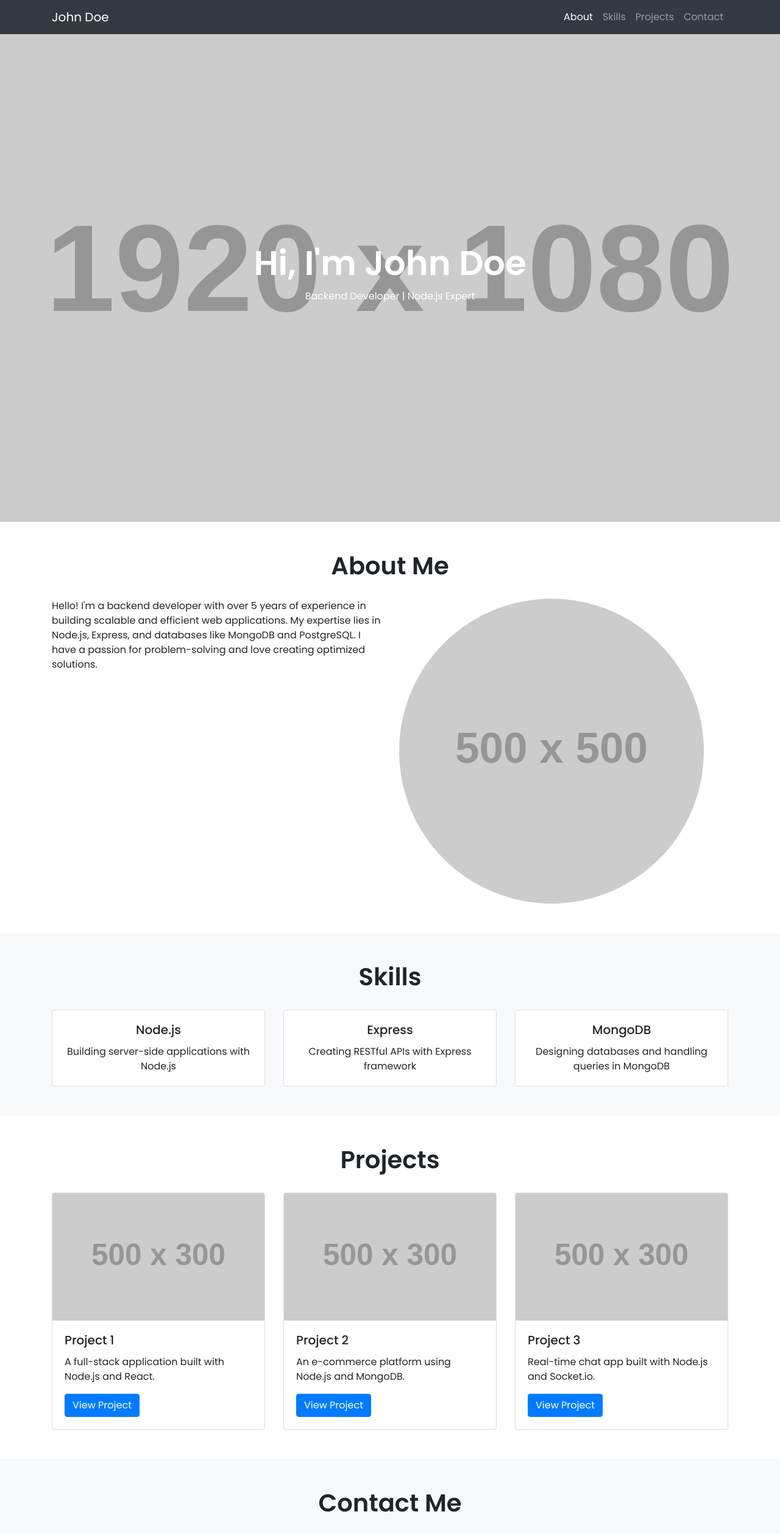
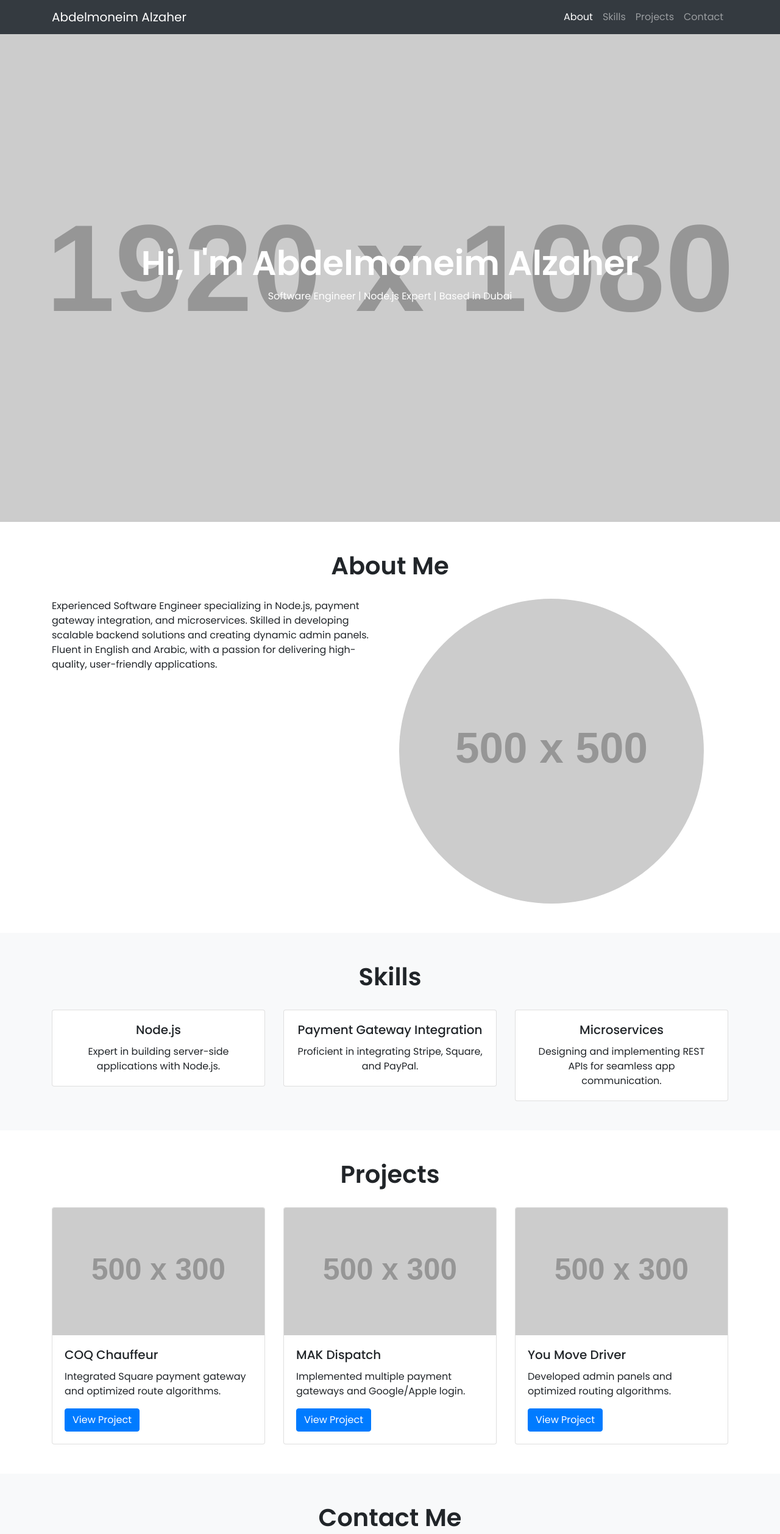
Before and after one commit to mikeooo009/abdo.github.io, a plain HTML site: page index.html in a window 1280 px wide. Shown: the top 2516 px of the page at 61% size. Drawn offline with nearby package versions, Linux system fonts and the light colour scheme; placeholder pictures from the web are drawn by us.

Commit message:
Update index.html

```diff
--- a/index.html
+++ b/index.html
@@ -4,7 +4,7 @@
 <head>
     <meta charset="UTF-8">
     <meta name="viewport" content="width=device-width, initial-scale=1.0">
-    <title>Node.js Backend Developer - Portfolio</title>
+    <title>Software Engineer - Portfolio</title>
     <!-- Bootstrap CSS -->
     <link href="https://stackpath.bootstrapcdn.com/bootstrap/4.5.2/css/bootstrap.min.css" rel="stylesheet">
 
@@ -78,7 +78,7 @@
     <!-- Navbar -->
     <nav class="navbar navbar-expand-lg navbar-dark bg-dark">
         <div class="container">
-            <a class="navbar-brand" href="#">John Doe</a>
+            <a class="navbar-brand" href="#">Abdelmoneim Alzaher</a>
             <button class="navbar-toggler" type="button" data-toggle="collapse" data-target="#navbarNav" aria-controls="navbarNav" aria-expanded="false" aria-label="Toggle navigation">
                 <span class="navbar-toggler-icon"></span>
             </button>
@@ -104,8 +104,8 @@
     <!-- Hero Section -->
     <section class="hero">
         <div>
-            <h1>Hi, I'm John Doe</h1>
-            <p>Backend Developer | Node.js Expert</p>
+            <h1>Hi, I'm Abdelmoneim Alzaher</h1>
+            <p>Software Engineer | Node.js Expert | Based in Dubai</p>
         </div>
     </section>
 
@@ -114,10 +114,10 @@
         <h2 class="section-title text-center">About Me</h2>
         <div class="row">
             <div class="col-md-6">
-                <p>Hello! I'm a backend developer with over 5 years of experience in building scalable and efficient web applications. My expertise lies in Node.js, Express, and databases like MongoDB and PostgreSQL. I have a passion for problem-solving and love creating optimized solutions.</p>
+                <p>Experienced Software Engineer specializing in Node.js, payment gateway integration, and microservices. Skilled in developing scalable backend solutions and creating dynamic admin panels. Fluent in English and Arabic, with a passion for delivering high-quality, user-friendly applications.</p>
             </div>
             <div class="col-md-6">
-                <img src="https://via.placeholder.com/500x500" class="img-fluid rounded-circle" alt="John Doe">
+                <img src="https://via.placeholder.com/500x500" class="img-fluid rounded-circle" alt="Abdelmoneim Alzaher">
             </div>
         </div>
     </section>
@@ -131,23 +131,23 @@
                     <div class="card">
                         <div class="card-body text-center">
                             <h5 class="card-title">Node.js</h5>
-                            <p class="card-text">Building server-side applications with Node.js</p>
+                            <p class="card-text">Expert in building server-side applications with Node.js.</p>
                         </div>
                     </div>
                 </div>
                 <div class="col-md-4">
                     <div class="card">
                         <div class="card-body text-center">
-                            <h5 class="card-title">Express</h5>
-                            <p class="card-text">Creating RESTful APIs with Express framework</p>
+                            <h5 class="card-title">Payment Gateway Integration</h5>
+                            <p class="card-text">Proficient in integrating Stripe, Square, and PayPal.</p>
                         </div>
                     </div>
                 </div>
                 <div class="col-md-4">
                     <div class="card">
                         <div class="card-body text-center">
-                            <h5 class="card-title">MongoDB</h5>
-                            <p class="card-text">Designing databases and handling queries in MongoDB</p>
+                            <h5 class="card-title">Microservices</h5>
+                            <p class="card-text">Designing and implementing REST APIs for seamless app communication.</p>
                         </div>
                     </div>
                 </div>
@@ -163,8 +163,8 @@
                 <div class="card">
                     <img src="https://via.placeholder.com/500x300" class="card-img-top" alt="Project 1">
                     <div class="card-body">
-                        <h5 class="card-title">Project 1</h5>
-                        <p class="card-text">A full-stack application built with Node.js and React.</p>
+                        <h5 class="card-title">COQ Chauffeur</h5>
+                        <p class="card-text">Integrated Square payment gateway and optimized route algorithms.</p>
                         <a href="#" class="btn btn-primary">View Project</a>
                     </div>
                 </div>
@@ -173,8 +173,8 @@
                 <div class="card">
                     <img src="https://via.placeholder.com/500x300" class="card-img-top" alt="Project 2">
                     <div class="card-body">
-                        <h5 class="card-title">Project 2</h5>
-                        <p class="card-text">An e-commerce platform using Node.js and MongoDB.</p>
+                        <h5 class="card-title">MAK Dispatch</h5>
+                        <p class="card-text">Implemented multiple payment gateways and Google/Apple login.</p>
                         <a href="#" class="btn btn-primary">View Project</a>
                     </div>
                 </div>
@@ -183,8 +183,8 @@
                 <div class="card">
                     <img src="https://via.placeholder.com/500x300" class="card-img-top" alt="Project 3">
                     <div class="card-body">
-                        <h5 class="card-title">Project 3</h5>
-                        <p class="card-text">Real-time chat app built with Node.js and Socket.io.</p>
+                        <h5 class="card-title">You Move Driver</h5>
+                        <p class="card-text">Developed admin panels and optimized routing algorithms.</p>
                         <a href="#" class="btn btn-primary">View Project</a>
                     </div>
                 </div>
@@ -214,16 +214,12 @@
     <!-- Footer -->
     <footer class="footer">
         <div class="container text-center">
-            <p>&copy; 2024 John Doe | Backend Developer</p>
-            <a href="https://github.com/yourusername" target="_blank">GitHub</a> |
-            <a href="https://linkedin.com/in/yourusername" target="_blank">LinkedIn</a>
+            <p>&copy; 2024 Abdelmoneim Alzaher | Backend Developer</p>
+            <a href="https://github.com/mikecode009" target="_blank">GitHub</a> |
+            <a href="https://linkedin.com/in/abdoza" target="_blank">LinkedIn</a>
         </div>
     </footer>
 
     <!-- Bootstrap JS and dependencies -->
     <script src="https://code.jquery.com/jquery-3.5.1.slim.min.js"></script>
     <script src="https://cdn.jsdelivr.net/npm/@popperjs/core@2.5.3/dist/umd/popper.min.js"></script>
-    <script src="https://stackpath.bootstrapcdn.com/bootstrap/4.5.2/js/bootstrap.min.js"></script>
-</body>
-
-</html>
```
